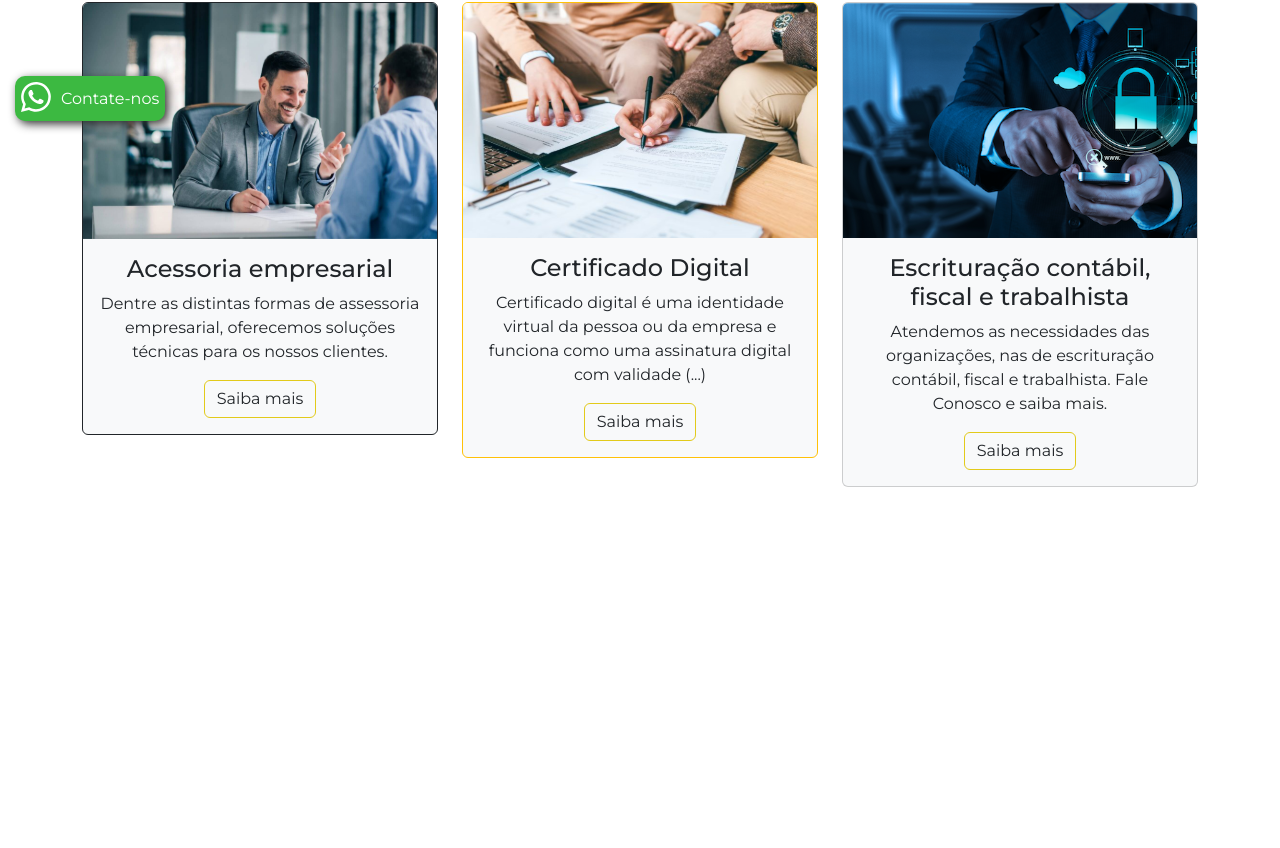
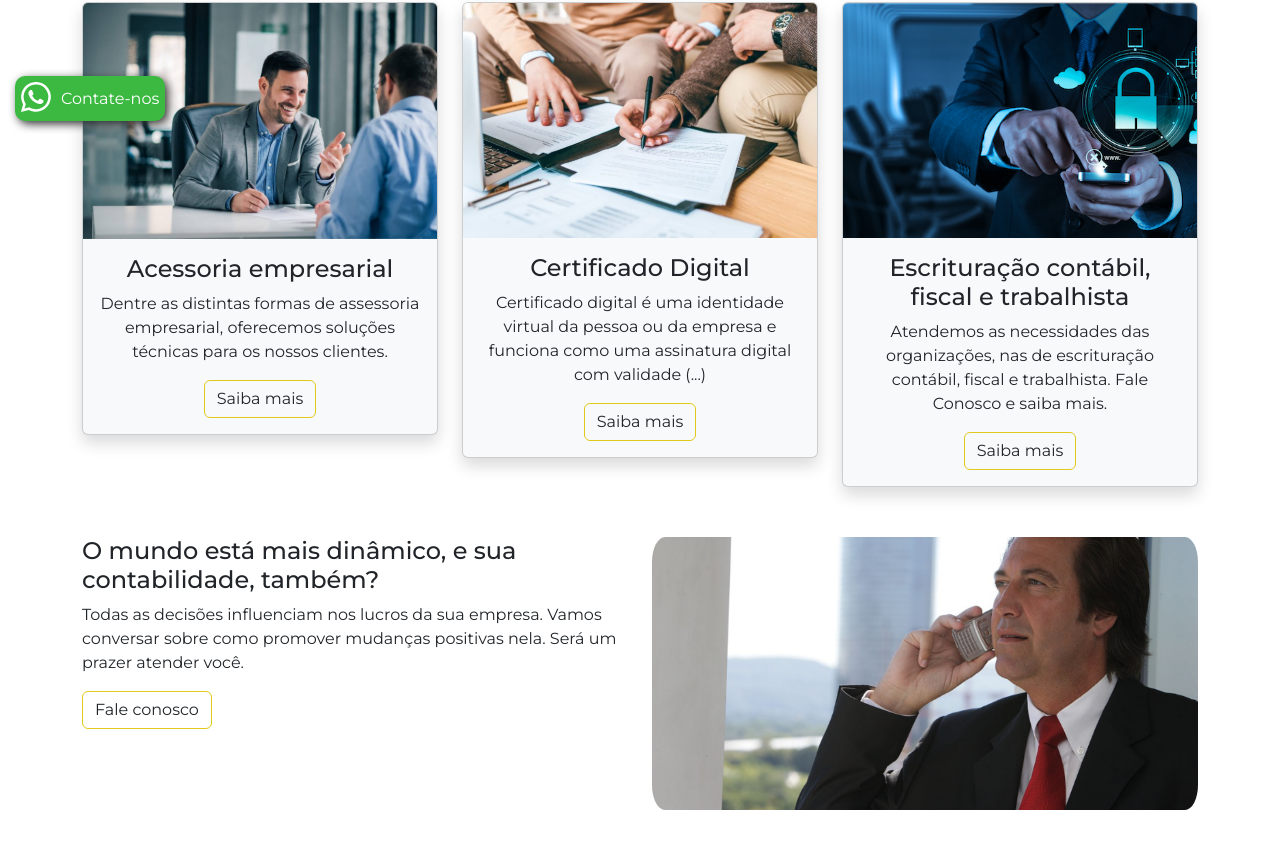
Before and after one commit to carlosdrt1/FAS, a React (Create React App) app: page / in a window 1280 px wide. Shown: the part 654-1502 px from the top of the page. Before the commit the page ends 1161 px from the top, so only its background shows below. Built offline with nearby package versions, Linux system fonts and the light colour scheme; grey boxes are pictures that could not be loaded.

Commit message:
Fale conosco e mapa

```diff
--- a/src/pages/Home/index.tsx
+++ b/src/pages/Home/index.tsx
@@ -3,6 +3,7 @@ import "./styles.css";
 import card1 from "../../assets/images/card1.svg";
 import card2 from "../../assets/images/card2.svg";
 import card3 from "../../assets/images/card3.svg";
+import imagem from "../../assets/images/faleConosco.svg";
 import { Link } from "react-router-dom";
 
 const Home = () => {
@@ -27,7 +28,7 @@ const Home = () => {
         <div className="container card-container">
           <div className="row">
             <div className="col-lg-4">
-              <div className="card position-static bg-light border-dark">
+              <div className="card position-static bg-light shadow">
                 <img src={card1} alt="" className="card-img-top" />
                 <div className="card-body text-center">
                   <h4 className="card-tittle">Acessoria empresarial</h4>
@@ -42,7 +43,7 @@ const Home = () => {
               </div>
             </div>
             <div className="col-lg-4">
-              <div className="card position-static bg-light border-warning">
+              <div className="card position-static bg-light shadow">
                 <img src={card2} alt="" className="card-img-top" />
                 <div className="card-body text-center">
                   <h4 className="card-tittle">Certificado Digital</h4>
@@ -58,7 +59,7 @@ const Home = () => {
               </div>
             </div>
             <div className="col-lg-4">
-              <div className="card position-static bg-light">
+              <div className="card position-static bg-light shadow">
                 <img src={card3} alt="" className="card-img-top" />
                 <div className="card-body text-center">
                   <h4 className="card-tittle">
@@ -78,6 +79,31 @@ const Home = () => {
           </div>
         </div>
       </div>
+      <div className="container container-fluid fale-conosco">
+        <div className="row">
+          <div className="col-lg-6 text">
+            <h4 className="tittle-h3">
+              O mundo está mais dinâmico, e sua contabilidade, também?
+            </h4>
+            <p>
+              Todas as decisões influenciam nos lucros da sua empresa. Vamos
+              conversar sobre como promover mudanças positivas nela. Será um
+              prazer atender você.
+            </p>
+            <button className="btn">Fale conosco</button>
+          </div>
+          <img src={imagem} alt="" className="col-lg-6 collapse-md" />
+        </div>
+      </div>
+      <div className="container-fluid map-container">
+        <iframe
+          width="100%"
+          height="300px"
+          title="mapa"
+          src="https://www.google.com/maps/embed?pb=!1m18!1m12!1m3!1d3967.278953287401!2d-39.45452918569084!3d-6.09307596146696!2m3!1f0!2f0!3f0!3m2!1i1024!2i768!4f13.1!3m3!1m2!1s0x7a2d229c91ad8c3%3A0x8e7ec802c8d67873!2sAv.%20Jos%C3%A9%20Marques%20Filho%2C%2097%20-%20Centro%2C%20Acopiara%20-%20CE%2C%2063560-000!5e0!3m2!1spt-BR!2sbr!4v1663595795330!5m2!1spt-BR!2sbr"
+          loading={"lazy"}
+        ></iframe>
+      </div>
     </>
   );
 };
--- a/src/pages/Home/styles.css
+++ b/src/pages/Home/styles.css
@@ -23,6 +23,11 @@
 
 .card{
     margin-bottom: 20px;
+
+}
+
+.image-faleconosco{
+  border-radius: 10px !important;
 }
 
 .home-content-container h3 {
@@ -40,8 +45,25 @@
   padding: 4px 8px;
 }
 
+.fale-conosco img{
+  border-radius: 25px
+}
+
+
 .btn-home:hover p {
   color: white;
+}
+
+.fale-conosco img{
+  margin-top: 30px;
+}
+
+.fale-conosco{
+  margin-bottom: 40px;
+}
+
+.map-container{
+  padding: 0 !important;
 }
 
 @media (min-width: 596px) {
```
Also changed, not shown: src/assets/images/faleConosco.svg (added).
